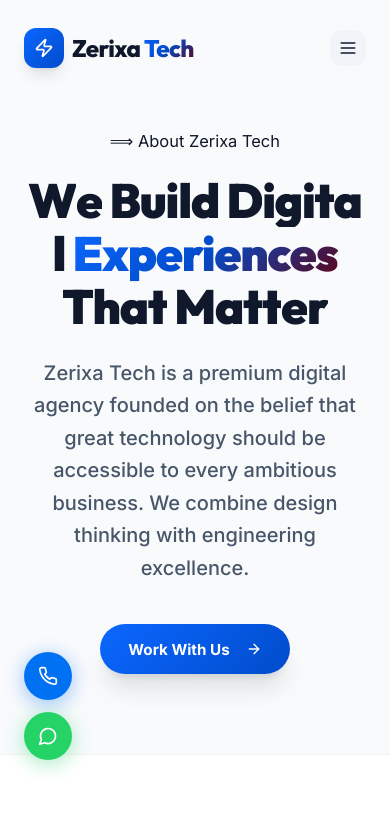
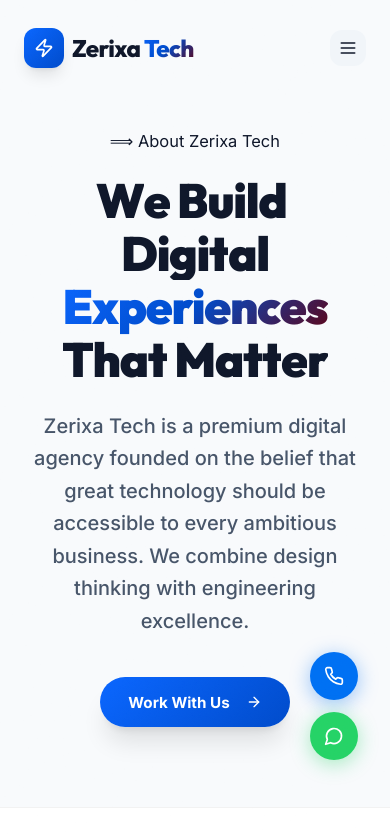
Before and after one commit to Blexedanas/tech, a Next.js app: page /about in a window 390 px wide. Shown: the top 834 px of the page. Built offline with nearby package versions, Linux system fonts and the light colour scheme.

Commit message:
Fix layout and text wrapping on mobile devices

```diff
--- a/app/about/page.tsx
+++ b/app/about/page.tsx
@@ -61,29 +61,40 @@ export default function AboutPage() {
                 <div className="container-custom relative z-10 text-center max-w-4xl mx-auto">
                     <div className="badge-orange mb-5 animate-breathe inline-block">⟹ About Zerixa Tech</div>
                     <h1 className="font-display font-black text-5xl md:text-7xl text-slate-900 leading-[1.1] mb-6 tracking-tight">
-                        {"We Build Digital ".split("").map((char, i) => (
+                        {"We Build Digital".split(" ").map((word, wordIdx, arr) => (
+                            <span key={wordIdx} className="inline-block whitespace-nowrap">
+                                {word.split("").map((char, i) => (
                                     <motion.span
-                                key={i}
+                                        key={`${wordIdx}-${i}`}
                                         initial={{ opacity: 0, y: 20 }}
                                         animate={{ opacity: 1, y: 0 }}
-                                transition={{ delay: i * 0.03 }}
+                                        transition={{ delay: (wordIdx * 7 + i) * 0.03 }}
                                         className="char-reveal"
                                     >
-                                {char === " " ? "\u00A0" : char}
+                                        {char}
                                     </motion.span>
                                 ))}
+                                {wordIdx !== arr.length - 1 && "\u00A0"}
+                            </span>
+                        ))}
+                        {" "}
                         <span className="gradient-text">Experiences</span>
                         <br />
-                        {"That Matter".split("").map((char, i) => (
+                        {"That Matter".split(" ").map((word, wordIdx, arr) => (
+                            <span key={wordIdx} className="inline-block whitespace-nowrap">
+                                {word.split("").map((char, i) => (
                                     <motion.span
-                                key={i}
+                                        key={`${wordIdx}-${i}`}
                                         initial={{ opacity: 0, y: 20 }}
                                         animate={{ opacity: 1, y: 0 }}
-                                transition={{ delay: 0.5 + i * 0.03 }}
+                                        transition={{ delay: 0.5 + (wordIdx * 6 + i) * 0.03 }}
                                         className="char-reveal"
                                     >
-                                {char === " " ? "\u00A0" : char}
+                                        {char}
                                     </motion.span>
+                                ))}
+                                {wordIdx !== arr.length - 1 && "\u00A0"}
+                            </span>
                         ))}
                     </h1>
                     <p className="text-slate-600 text-xl leading-relaxed max-w-2xl mx-auto mb-10 reveal-up font-medium">
@@ -133,7 +144,7 @@ export default function AboutPage() {
                             target="_blank"
                             className="bg-white border border-black/10 p-1.5 rounded-[2.2rem] relative z-10 transform-gpu transition-all duration-700 hover:rotate-y-3 hover:-rotate-x-3 block shadow-2xl"
                         >
-                            <img src="/Vibetech.png" alt="Founder" className="w-full h-[540px] object-cover rounded-[1.8rem] transition-all duration-700" />
+                            <img src="/Vibetech.png" alt="Team" className="w-full h-[300px] md:h-[540px] object-contain bg-slate-50 rounded-[1.8rem] transition-all duration-700 p-4" />
                             <div className="absolute bottom-10 left-10 right-10 bg-white/90 backdrop-blur-md border border-black/10 p-6 rounded-2xl shadow-xl">
                                 <h4 className="text-slate-900 font-bold text-xl">Zerixa Tech Team</h4>
                             </div>
--- a/app/page.tsx
+++ b/app/page.tsx
@@ -366,29 +366,40 @@ export default function Home() {
                             Premium Digital Agency
                         </div>
                         <h1 className="font-display font-extrabold text-5xl md:text-7xl text-slate-900 leading-[1.1] tracking-tight mb-6" style={{ color: 'var(--text-1)' }}>
-                            {"Scale Your ".split("").map((char, i) => (
+                            {"Scale Your".split(" ").map((word, wordIdx, arr) => (
+                                <span key={wordIdx} className="inline-block whitespace-nowrap">
+                                    {word.split("").map((char, i) => (
                                         <motion.span
-                                    key={i}
+                                            key={`${wordIdx}-${i}`}
                                             initial={{ opacity: 0, y: 20 }}
                                             animate={{ opacity: 1, y: 0 }}
-                                    transition={{ delay: i * 0.03 }}
+                                            transition={{ delay: (wordIdx * 5 + i) * 0.03 }}
                                             className="char-reveal"
                                         >
-                                    {char === " " ? "\u00A0" : char}
+                                            {char}
                                         </motion.span>
                                     ))}
+                                    {wordIdx !== arr.length - 1 && "\u00A0"}
+                                </span>
+                            ))}
+                            {" "}
                             <span className="gradient-text">Vision</span>
                             <br />
-                            {"With Precision".split("").map((char, i) => (
+                            {"With Precision".split(" ").map((word, wordIdx, arr) => (
+                                <span key={wordIdx} className="inline-block whitespace-nowrap">
+                                    {word.split("").map((char, i) => (
                                         <motion.span
-                                    key={i}
+                                            key={`${wordIdx}-${i}`}
                                             initial={{ opacity: 0, y: 20 }}
                                             animate={{ opacity: 1, y: 0 }}
-                                    transition={{ delay: 0.5 + i * 0.03 }}
+                                            transition={{ delay: 0.5 + (wordIdx * 5 + i) * 0.03 }}
                                             className="char-reveal"
                                         >
-                                    {char === " " ? "\u00A0" : char}
+                                            {char}
                                         </motion.span>
+                                    ))}
+                                    {wordIdx !== arr.length - 1 && "\u00A0"}
+                                </span>
                             ))}
                         </h1>
                         <p className="text-slate-600 text-lg md:text-xl leading-relaxed max-w-lg mb-10" style={{ color: 'var(--text-2)' }}>
--- a/app/portfolio/page.tsx
+++ b/app/portfolio/page.tsx
@@ -52,28 +52,38 @@ export default function PortfolioPage() {
                 <div className="container-custom relative z-10 text-center max-w-4xl mx-auto">
                     <div className="badge-orange mb-5 animate-breathe inline-block">⟹ Our Portfolio</div>
                     <h1 className="font-display font-extrabold text-5xl md:text-7xl text-slate-900 leading-tight mb-6 font-black">
-                        {"Work That Makes ".split("").map((char, i) => (
+                        {"Work That Makes".split(" ").map((word, wordIdx, arr) => (
+                            <span key={wordIdx} className="inline-block whitespace-nowrap">
+                                {word.split("").map((char, i) => (
                                     <motion.span
-                                key={i}
+                                        key={`${wordIdx}-${i}`}
                                         initial={{ opacity: 0, y: 20 }}
                                         animate={{ opacity: 1, y: 0 }}
-                                transition={{ delay: i * 0.03 }}
+                                        transition={{ delay: (wordIdx * 5 + i) * 0.03 }}
                                         className="char-reveal"
                                     >
-                                {char === " " ? "\u00A0" : char}
+                                        {char}
                                     </motion.span>
                                 ))}
+                                {wordIdx !== arr.length - 1 && "\u00A0"}
+                            </span>
+                        ))}
                         <br />
-                        {"Us ".split("").map((char, i) => (
+                        {"Us".split(" ").map((word, wordIdx, arr) => (
+                            <span key={wordIdx} className="inline-block whitespace-nowrap mr-3">
+                                {word.split("").map((char, i) => (
                                     <motion.span
-                                key={i}
+                                        key={`${wordIdx}-${i}`}
                                         initial={{ opacity: 0, y: 20 }}
                                         animate={{ opacity: 1, y: 0 }}
-                                transition={{ delay: 0.5 + i * 0.03 }}
+                                        transition={{ delay: 0.5 + (wordIdx * 2 + i) * 0.03 }}
                                         className="char-reveal"
                                     >
-                                {char === " " ? "\u00A0" : char}
+                                        {char}
                                     </motion.span>
+                                ))}
+                                {wordIdx !== arr.length - 1 && "\u00A0"}
+                            </span>
                         ))}
                         <span className="gradient-text">Proud</span>
                     </h1>
--- a/components/ServicePageTemplate.tsx
+++ b/components/ServicePageTemplate.tsx
@@ -66,16 +66,21 @@ export default function ServicePageTemplate({
                     <div>
                         <div className="badge-orange mb-5 animate-breathe inline-block">⟹ {badge}</div>
                         <h1 className="font-display font-extrabold text-5xl md:text-7xl text-slate-900 leading-[1.1] mb-6 tracking-tight" style={{ color: 'var(--text-1)' }}>
-                            {title.split("").map((char, i) => (
+                            {title.split(" ").map((word, wordIdx, arr) => (
+                                <span key={wordIdx} className="inline-block whitespace-nowrap">
+                                    {word.split("").map((char, i) => (
                                         <motion.span
-                                    key={i}
+                                            key={`${wordIdx}-${i}`}
                                             initial={{ opacity: 0, y: 20 }}
                                             animate={{ opacity: 1, y: 0 }}
-                                    transition={{ delay: i * 0.03 }}
+                                            transition={{ delay: (wordIdx * 5 + i) * 0.03 }}
                                             className="char-reveal"
                                         >
-                                    {char === " " ? "\u00A0" : char}
+                                            {char}
                                         </motion.span>
+                                    ))}
+                                    {wordIdx !== arr.length - 1 && "\u00A0"}
+                                </span>
                             ))}
                             <br />
                             <span className="gradient-text">{subtitle}</span>
--- a/components/layout/FloatingButtons.tsx
+++ b/components/layout/FloatingButtons.tsx
@@ -15,7 +15,7 @@ export default function FloatingButtons() {
     const scrollToTop = () => window.scrollTo({ top: 0, behavior: 'smooth' })
 
     return (
-        <div className="fixed bottom-6 left-6 z-50 flex flex-col gap-3">
+        <div className="fixed bottom-6 right-8 md:right-10 z-[60] flex flex-col gap-3 items-end">
             {/* Phone */}
             <a
                 href="tel:+919924360745"
```
Also changed, not shown: components/ui/ScrollRevealTracker.tsx (line endings or trailing spaces). Lines whose indentation alone changed are shown as unchanged.
